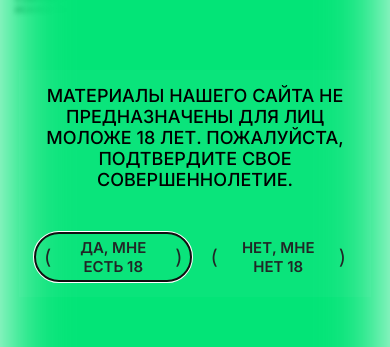
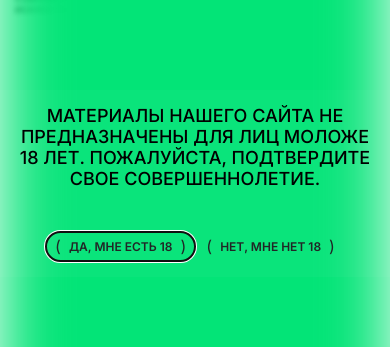
Before and after one commit to DenisFeofanov/1000-years-together, a Next.js app: page / in a window 390 px wide. Shown: the part 239-586 px from the top of the page. Built offline with nearby package versions, Linux system fonts and the light colour scheme; a web font is replaced by a local one.

Commit message:
[fix] modal not cleaning up effect

```diff
--- a/src/components/AgeGate.tsx
+++ b/src/components/AgeGate.tsx
@@ -12,18 +12,18 @@ const AgeGate = forwardRef<HTMLDialogElement, Props>(function AgeGate(
   return (
     <>
       <dialog
-        className="peer bg-transparent backdrop:bg-greenAccent backdrop:blur-[32px] backdrop:rounded-[300px] lg:backdrop:blur-[150px] lg:backdrop:rounded-[900px]"
+        className="peer bg-transparent backdrop:bg-greenAccent backdrop:blur-[32px] backdrop:rounded-[300px] lg:backdrop:blur-[150px] lg:backdrop:rounded-[900px] max-h-none max-w-[560px]"
         ref={ref}
       >
-        <div className="p-[15px] bg-[rgba(255,255,255,0.03)] flex flex-col justify-center items-center max-h-none max-w-[560px]">
+        <div className="p-[15px] bg-[rgba(255,255,255,0.03)] flex flex-col justify-center items-center">
           <p className="text-black text-center text-[1.125rem] not-italic font-medium leading-[normal] uppercase lg:text-[1.5rem]">
             Материалы нашего сайта не предназначены для лиц моложе 18 лет.
             Пожалуйста, подтвердите свое совершеннолетие.
           </p>
 
-          <div className="mt-[42px] flex gap-[8px]">
+          <div className="mt-[42px] flex">
             <button
-              className={`leading-[normal] py-1 px-2 text-grayDark text-[0.9375rem] font-semibold border-2 rounded-full border-transparent uppercase inline-flex gap-2 justify-center items-center before:content-["("] before:font-normal before:text-[1.33em] after:content-[")"] after:font-normal after:text-[1.33em] fine-pointer:hover:border-2 fine-pointer:hover:border-grayDark fine-pointer:hover:rounded-full fine-pointer:hover:before:opacity-0 fine-pointer:hover:after:opacity-0 active:bg-grayDark active:text-white active:border-2 active:border-grayDark active:rounded-full active:before:opacity-0 active:after:opacity-0 lg:text-[1.125rem]`}
+              className={`leading-[normal] py-1 px-2 text-grayDark text-[0.75rem] xs:text-[0.9375rem] font-semibold border-2 rounded-full border-transparent uppercase inline-flex gap-2 justify-center items-center before:content-["("] before:font-normal before:text-[1.33em] after:content-[")"] after:font-normal after:text-[1.33em] fine-pointer:hover:border-2 fine-pointer:hover:border-grayDark fine-pointer:hover:rounded-full fine-pointer:hover:before:opacity-0 fine-pointer:hover:after:opacity-0 active:bg-grayDark active:text-white active:border-2 active:border-grayDark active:rounded-full active:before:opacity-0 active:after:opacity-0 lg:text-[1.125rem]`}
               type="button"
               onClick={onYes}
             >
@@ -32,7 +32,7 @@ const AgeGate = forwardRef<HTMLDialogElement, Props>(function AgeGate(
 
             <Link
               href="https://google.com"
-              className={`text-center leading-[normal] py-1 px-2 text-grayDark text-[0.9375rem] lg:text-[1.125rem] font-semibold border-2 rounded-full border-transparent uppercase inline-flex gap-2 justify-center items-center before:content-["("] before:font-normal before:text-[1.33em] after:content-[")"] after:font-normal after:text-[1.33em] fine-pointer:hover:border-2 fine-pointer:hover:border-grayDark fine-pointer:hover:rounded-full fine-pointer:hover:before:opacity-0 fine-pointer:hover:after:opacity-0 active:bg-grayDark active:text-white active:border-2 active:border-grayDark active:rounded-full active:before:opacity-0 active:after:opacity-0`}
+              className={`text-center leading-[normal] py-1 px-2 text-grayDark text-[0.75rem] xs:text-[0.9375rem] lg:text-[1.125rem] font-semibold border-2 rounded-full border-transparent uppercase inline-flex gap-2 justify-center items-center before:content-["("] before:font-normal before:text-[1.33em] after:content-[")"] after:font-normal after:text-[1.33em] fine-pointer:hover:border-2 fine-pointer:hover:border-grayDark fine-pointer:hover:rounded-full fine-pointer:hover:before:opacity-0 fine-pointer:hover:after:opacity-0 active:bg-grayDark active:text-white active:border-2 active:border-grayDark active:rounded-full active:before:opacity-0 active:after:opacity-0`}
             >
               Нет, мне нет 18
             </Link>
--- a/src/pages/_app.tsx
+++ b/src/pages/_app.tsx
@@ -28,7 +28,9 @@ export default function App({ Component, pageProps }: AppProps) {
 
       // show age gate
       if (localStorage.getItem(ageGateKey) !== "true") {
-        modalRef.current?.showModal();
+        const modal = modalRef.current;
+        modal?.showModal();
+        return () => modal?.close();
       }
     }
   }, []);
```
